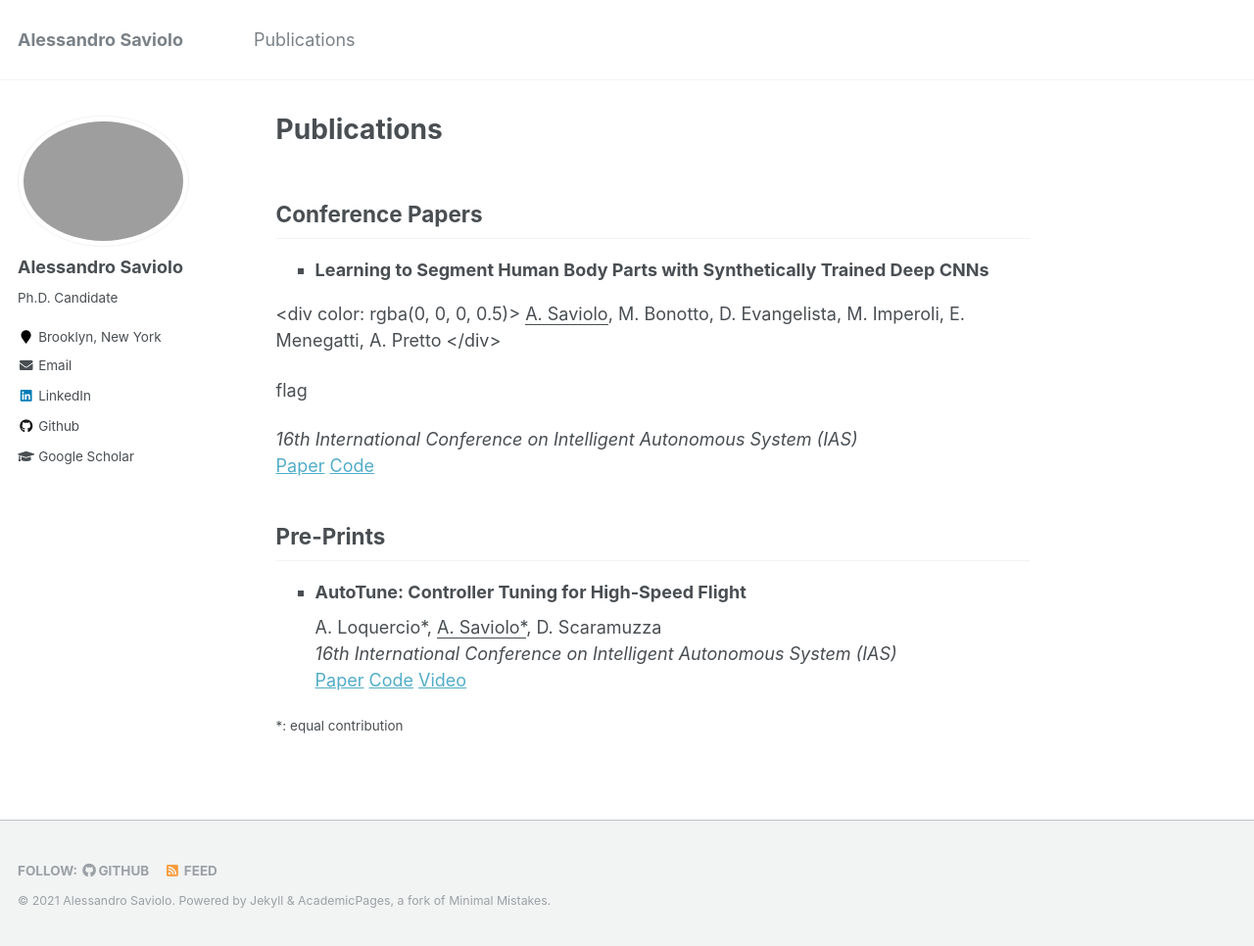
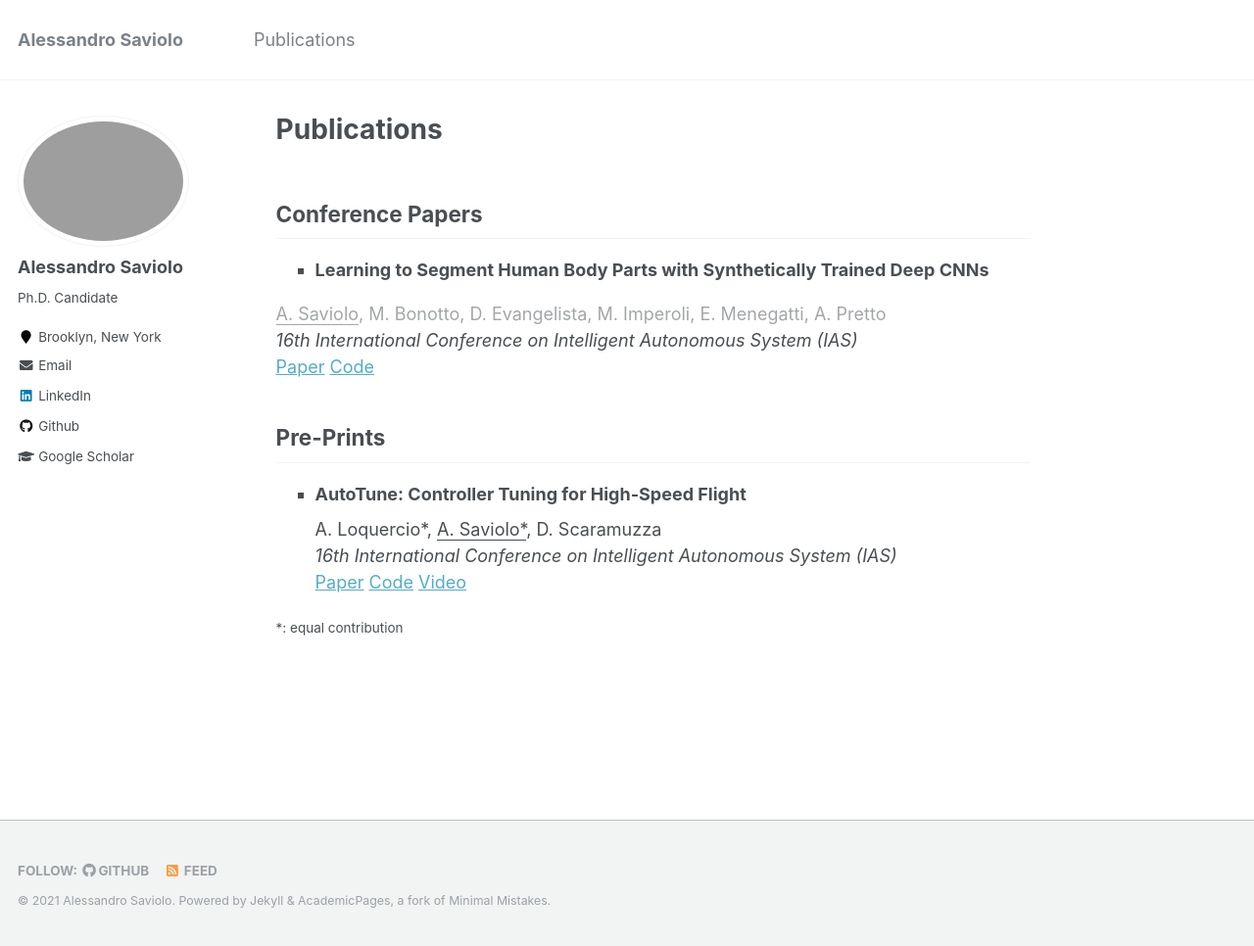
Before and after one commit to AlessandroSaviolo/AlessandroSaviolo.github.io, a Jekyll site: the page built from _pages/publications.md, in a window 1280 px wide and 966 px high. Shown: the whole window at 98% size. Built offline with Jekyll 4.4.1, drawn with Linux system fonts in a browser that asks for light colours.

Commit message:
updating publications

```diff
--- a/_pages/publications.md
+++ b/_pages/publications.md
@@ -8,6 +8,10 @@ author_profile: true
 <style>
 div {
   text-align: left;
+}
+div.description {
+  text-align: left;
+  opacity: 0.5;
 }
 </style>
 </head>
@@ -24,15 +28,15 @@ div {
   <li><b>Learning to Segment Human Body Parts with Synthetically Trained Deep CNNs</b></li>
 </ul>
 </div>
-<div color: rgba(0, 0, 0, 0.5)>
+
+<div class="description">
   <u>A. Saviolo</u>, M. Bonotto, D. Evangelista, M. Imperoli, E. Menegatti, A. Pretto
 </div>
-
-flag
 
 <div style="text-align: justify">
   <i>16th International Conference on Intelligent Autonomous System (IAS)</i>
 </div>
+
 <div style="text-align: justify">
   <a href="https://arxiv.org/abs/2102.01460">Paper</a> <a href="https://github.com/AlessandroSaviolo/HBPSegmentation">Code</a>
 </div>
```
